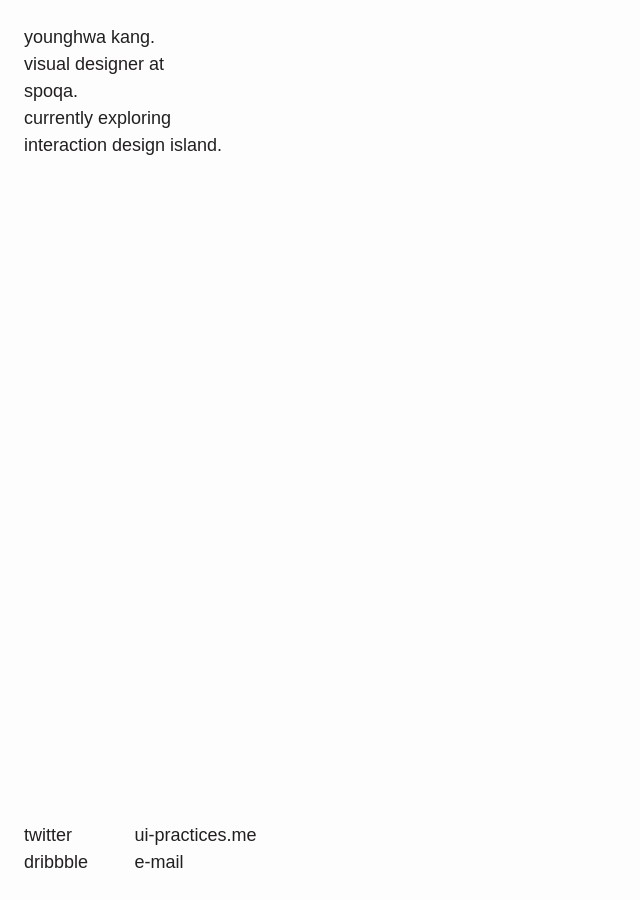
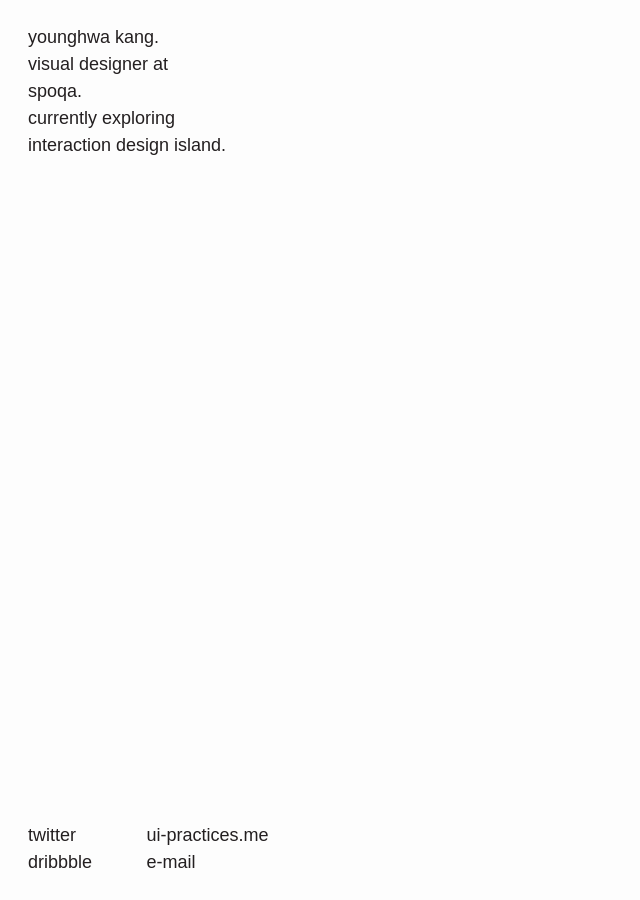
Before and after one commit to young-hwa/young-hwa.github.io, a Jekyll site: the page built from index.html, in a window 1280 px wide. Shown: the whole page, without its empty margins (0-640 px from the left). Built offline with Jekyll 4.4.1, drawn with Linux system fonts in a browser that asks for light colours; some web fonts are replaced.

Commit message:
change adhoc margin of paragraph

```diff
--- a/_sass/adhoc.scss
+++ b/_sass/adhoc.scss
@@ -41,7 +41,7 @@ p {
   font-family: "San Francisco", sans-serif;
   text-transform: lowercase;
   font-size: 18px;
-  margin: 24px;
+  margin: 24px 28px;
   font-weight: normal;
   line-height: 1.5em;
 }
```
